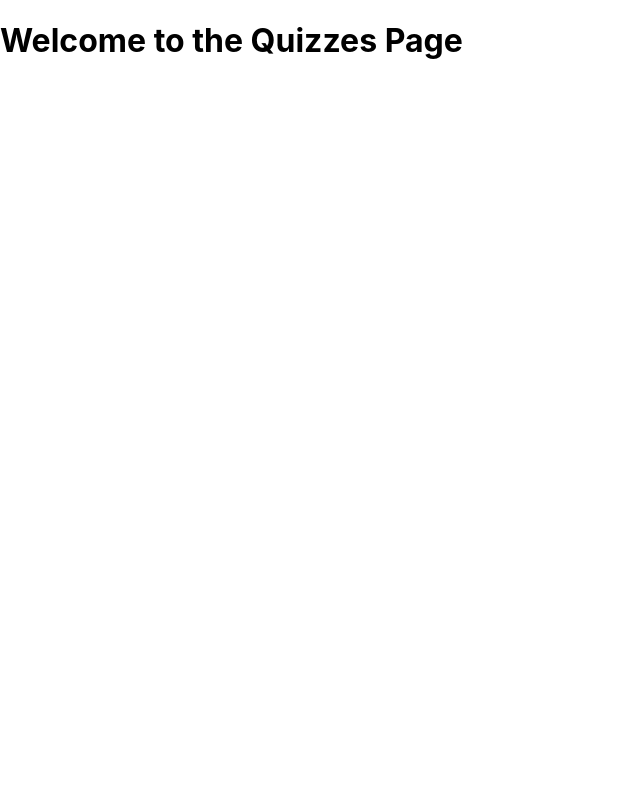
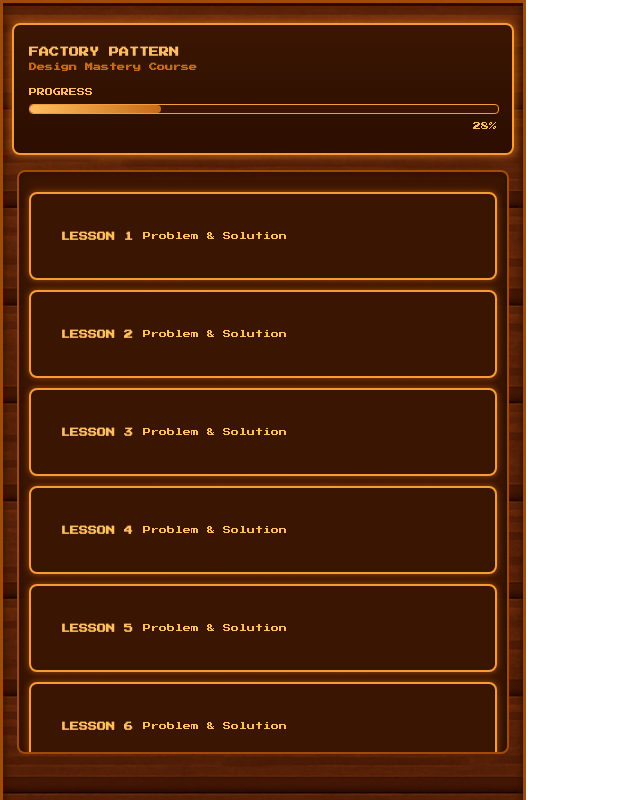
Before and after one commit to melengmoshokoa/COS750, a React (Create React App) app in the folder Frontend/factory-method-cos750/: page / in a window 1280 px wide. Shown: the top 800 px of the page, without its empty margins (0-640 px from the left). Built offline with nearby package versions, Linux system fonts and the light colour scheme.

Commit message:
Added side div
Added side div to the quizzes page

```diff
--- a/Frontend/factory-method-cos750/src/Pages/Quizzes.css
+++ b/Frontend/factory-method-cos750/src/Pages/Quizzes.css
@@ -0,0 +1,131 @@
+@import url('https://fonts.googleapis.com/css2?family=Press+Start+2P&display=swap');
+
+.Quizzes {
+  width: 65vh;
+  min-height: 130vh;
+  color: #f69c36;
+  font-family: 'Press Start 2P', cursive;
+  display: flex;
+  flex-direction: column;
+  align-items: center;
+  border: 3px solid #a04b07;
+  box-shadow: inset 0 0 10px #2c0d00;
+}
+
+.Progress {
+  background: linear-gradient(180deg, #3a1602 0%, #2c0d00 100%);
+  border: 2px solid #f69c36;
+  width: 90%;
+  padding: 15px;
+  margin-top: 20px;
+  border-radius: 8px;
+  box-shadow: 0 0 10px #c76a19;
+  text-align: left;
+}
+
+.ProgressHeader {
+  display: flex;
+  align-items: center;
+  gap: 10px;
+}
+
+.ProgressHeader img {
+  width: 40px;
+}
+
+.Progress h1 {
+  font-size: 10px;
+  color: #ffbf61;
+}
+
+.Progress h2 {
+  font-size: 8px;
+  color: #c76a19;
+}
+
+.progress-label {
+  font-size: 8px;
+  margin-top: 10px;
+  color: #ffbf61;
+}
+
+.ProgressBar {
+  width: 100%;
+  height: 8px;
+  background: #3a1602;
+  border: 1px solid #f69c36;
+  border-radius: 4px;
+  margin-top: 5px;
+}
+
+.ProgressFill {
+  height: 100%;
+  background: linear-gradient(90deg, #ffbf61, #c76a19);
+  border-radius: 4px;
+}
+
+.progress-percent {
+  text-align: right;
+  font-size: 8px;
+  color: #ffbf61;
+}
+
+.scroll-container {
+  margin-top: 15px;
+  background-color: rgba(58, 22, 2, 0.9);
+  width: 90%;
+  height: 70vh;
+  overflow-y: auto;
+  border: 2px solid #a04b07;
+  border-radius: 8px;
+  padding: 10px;
+  box-shadow: inset 0 0 10px #2c0d00;
+}
+
+.QuizItem {
+  background-color: #3a1602;
+  border: 2px solid #f69c36;
+  border-radius: 8px;
+  margin: 10px 0;
+  padding: 30px;
+  color: #ffbf61;
+  display: flex;
+  align-items: center;
+  gap: 10px;
+  box-shadow: 0 0 6px #a04b07;
+  transition: all 0.3s;
+}
+
+.QuizItem:hover {
+  background-color: #a04b07;
+  transform: scale(1.03);
+  box-shadow: 0 0 12px #ffbf61;
+}
+
+.QuizItem img {
+  width: 32px;
+  height: 32px;
+}
+
+.QuizItem h1 {
+  font-size: 9px;
+}
+
+.QuizItem p {
+  font-size: 8px;
+  color: #ffbf61;
+}
+
+.footer {
+  background-color: #3a1602;
+  border-top: 2px solid #f69c36;
+  width: 95%;
+  text-align: center;
+  padding: 8px;
+  margin-top: 50px;
+}
+
+.footer p {
+  font-size: 12px;
+  color: #ffbf61;
+}
--- a/Frontend/factory-method-cos750/src/Pages/Quizzes.js
+++ b/Frontend/factory-method-cos750/src/Pages/Quizzes.js
@@ -1,11 +1,49 @@
-import React from 'react';
+import React from "react";
+import "./Quizzes.css";
+// import progressIcon from "./assets/progress_icon.svg";
+import woodBg from './assests/wood.png'
 
 function Quizzes() {
   return (
-    <div>
-        <h1>Welcome to the Quizzes Page</h1>
+    <div
+      className="Quizzes"
+      style={{
+        backgroundImage: `url(${woodBg})`,
+        backgroundSize: "cover",
+        backgroundRepeat: "repeat-y",
+        backgroundPosition: "center",
+      }}
+    >
+      <div className="Progress">
+        <div className="ProgressHeader">
+          {/* <img src={progressIcon} alt="progress icon" /> */}
+          <div>
+            <h1>FACTORY PATTERN</h1>
+            <h2>Design Mastery Course</h2>
+          </div>
+        </div>
+
+        <p className="progress-label">PROGRESS</p>
+        <div className="ProgressBar">
+          <div className="ProgressFill" style={{ width: "28%" }}></div>
+        </div>
+        <p className="progress-percent">28%</p>
+      </div>
+
+      <div className="scroll-container">
+        {Array.from({ length: 6 }).map((_, i) => (
+          <div key={i} className="QuizItem">
+            {/* <img src={progressIcon} alt="progress icon" /> */}
+            <h1>LESSON {i + 1}</h1>
+            <p>Problem & Solution</p>
+          </div>
+        ))}
+      </div>
+
+      <div className="footer">
+        <p>🎮 LEVEL UP YOUR CODING SKILLS</p>
+      </div>
     </div>
-
   );
 }
 
```
Also changed, not shown: Frontend/factory-method-cos750/src/Pages/assests/wood.png (added), 1 other file (tests, documents, lock files or other folders).
